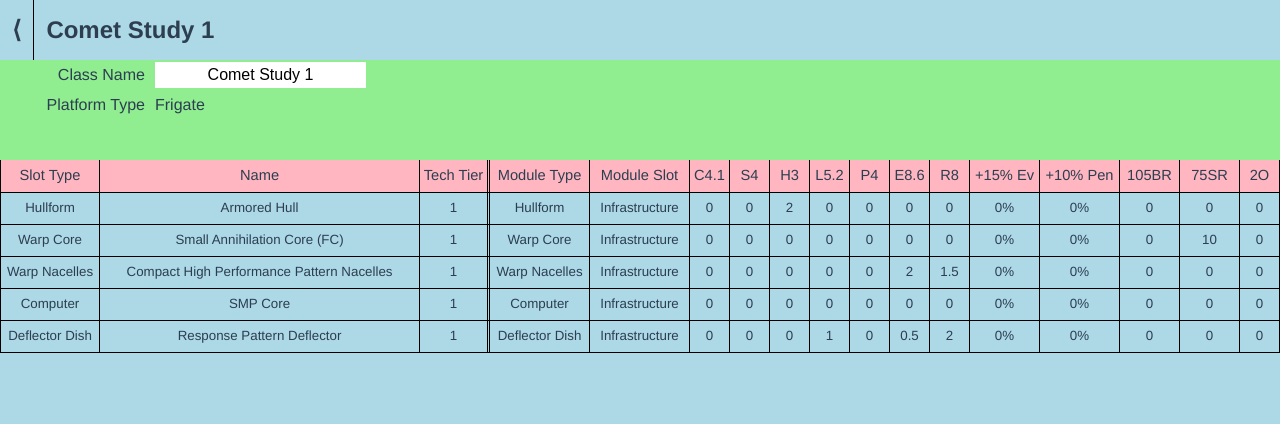
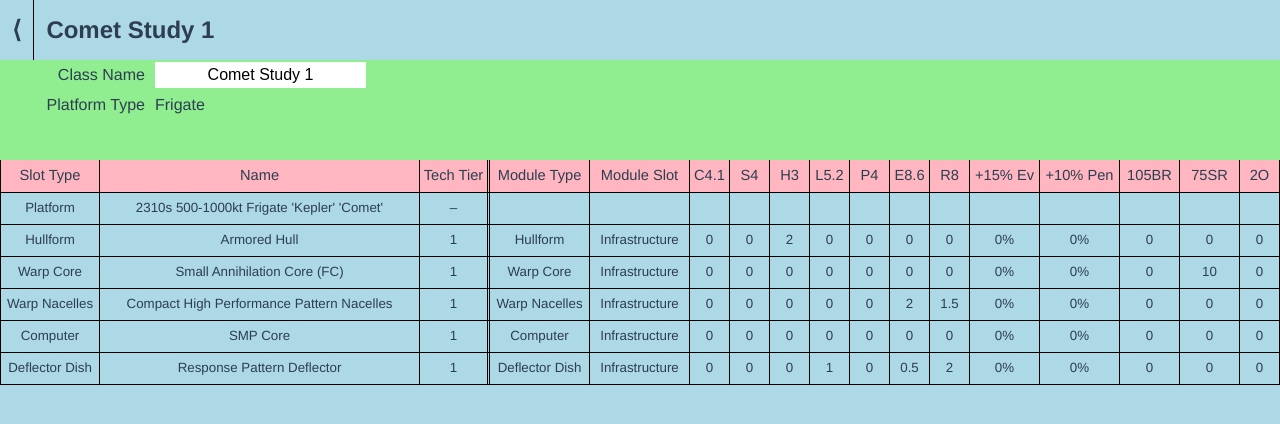
Before and after one commit to OnAGravitasHunt/ship-designer-new, a Vue app: page /create in a window 1280 px wide. Shown: the top 424 px of the page. Built offline with nearby package versions, Linux system fonts and the light colour scheme.

Commit message:
added platform row

```diff
--- a/src/components/design/DesignTable.vue
+++ b/src/components/design/DesignTable.vue
@@ -1,6 +1,7 @@
 <template>
   <div class="design-table">
     <DesignTableHeader/>
+    <DesignTablePlatformRow/>
     <DesignTableRow :slotIndex="0" slotType="Hullform"/>
     <DesignTableRow :slotIndex="1" slotType="Warp Core"/>
     <DesignTableRow :slotIndex="2" slotType="Warp Nacelles"/>
@@ -11,12 +12,14 @@
 
 <script>
 import DesignTableHeader from './DesignTableHeader'
+import DesignTablePlatformRow from './DesignTablePlatformRow'
 import DesignTableRow from './DesignTableRow'
 
 export default {
   name: 'DesignTable',
   components: {
     DesignTableHeader,
+    DesignTablePlatformRow,
     DesignTableRow
   }
 }
--- /dev/null
+++ b/src/components/design/DesignTablePlatformRow.vue
@@ -0,0 +1,55 @@
+<template>
+  <div class="design-row" :style="gridColumns">
+    <div class="design-row-cell">Platform</div>
+    <div class="design-row-cell">{{moduleName}}</div>
+    <div class="design-row-cell double-right">–</div>
+    <div v-for="n in 16" :key="n" class="design-row-cell"></div>
+  </div>
+</template>
+
+<script>
+export default {
+  name: 'DesignTablePlatformRow',
+  computed: {
+    moduleName: {
+      get () {
+        return this.$store.state.design.platform
+      },
+      set (val) {
+        // commit
+      }
+    },
+    // styles
+    gridColumns () {
+      return this.$store.getters.getGridCols
+    }
+  }
+}
+</script>
+
+<style scoped>
+.design-row {
+  background-color: lightblue;
+  flex: 0 0 32px;
+  z-index: 4;
+  display: grid;
+  grid-template-rows: 32px;
+  overflow: hidden;
+  width: 100vw;
+  min-width: 1350px;
+}
+.design-row-cell {
+  line-height: 30px;
+  font-size: 10pt;
+  border-right: 1px solid black;
+  border-bottom: 1px solid black;
+  background-color: inherit;
+  text-align: center;
+}
+.design-row-cell:first-child {
+  border-left: 1px solid black;
+}
+.double-right {
+  border-right: 3px double black;
+}
+</style>
--- a/src/components/design/DesignTableRow.vue
+++ b/src/components/design/DesignTableRow.vue
@@ -1,7 +1,7 @@
 <template>
   <div class="design-row" :style="gridColumns">
     <div class="design-row-cell">{{slotType}}</div>
-    <div class="design-row-cell" @click="printPermittedModules">{{moduleName}}</div>
+    <div class="design-row-cell">{{moduleName}}</div>
     <div class="design-row-cell double-right">{{slot.techTier}}</div>
     <div class="design-row-cell">{{component.type}}</div>
     <div class="design-row-cell">{{component.slot}}</div>
```
